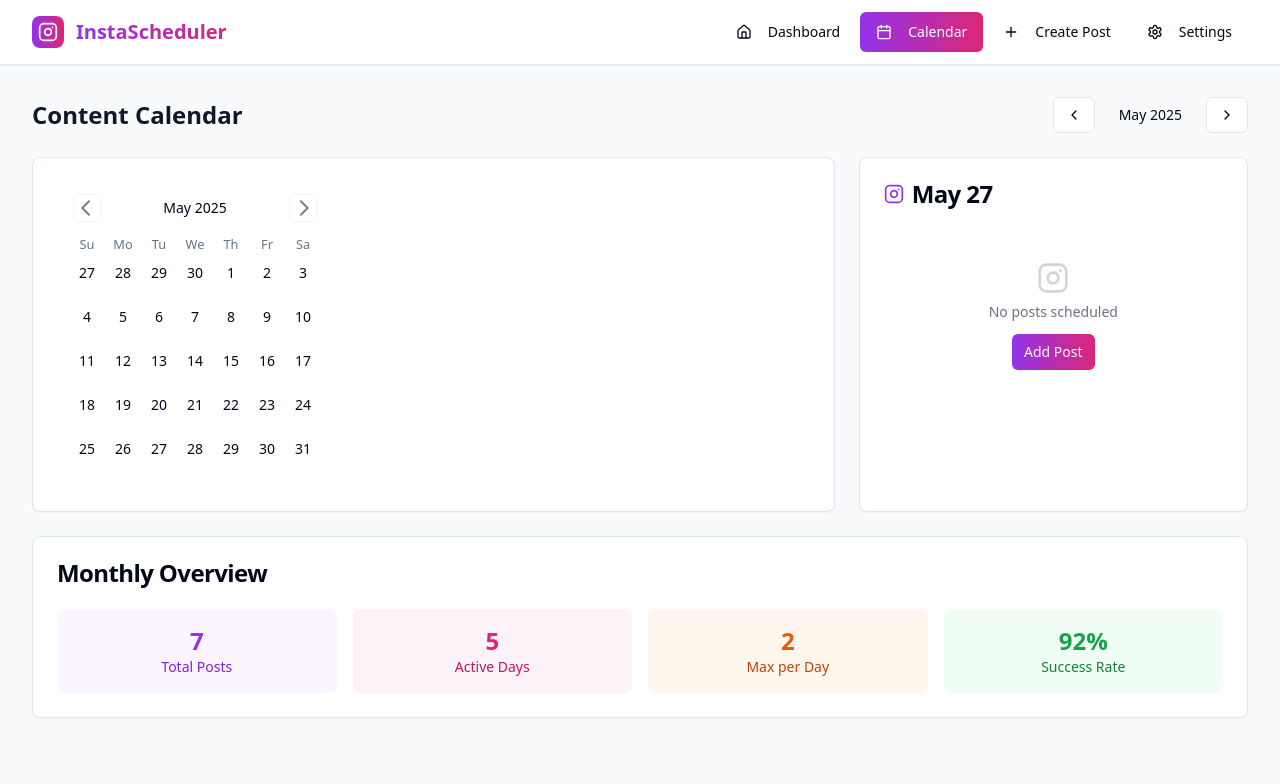
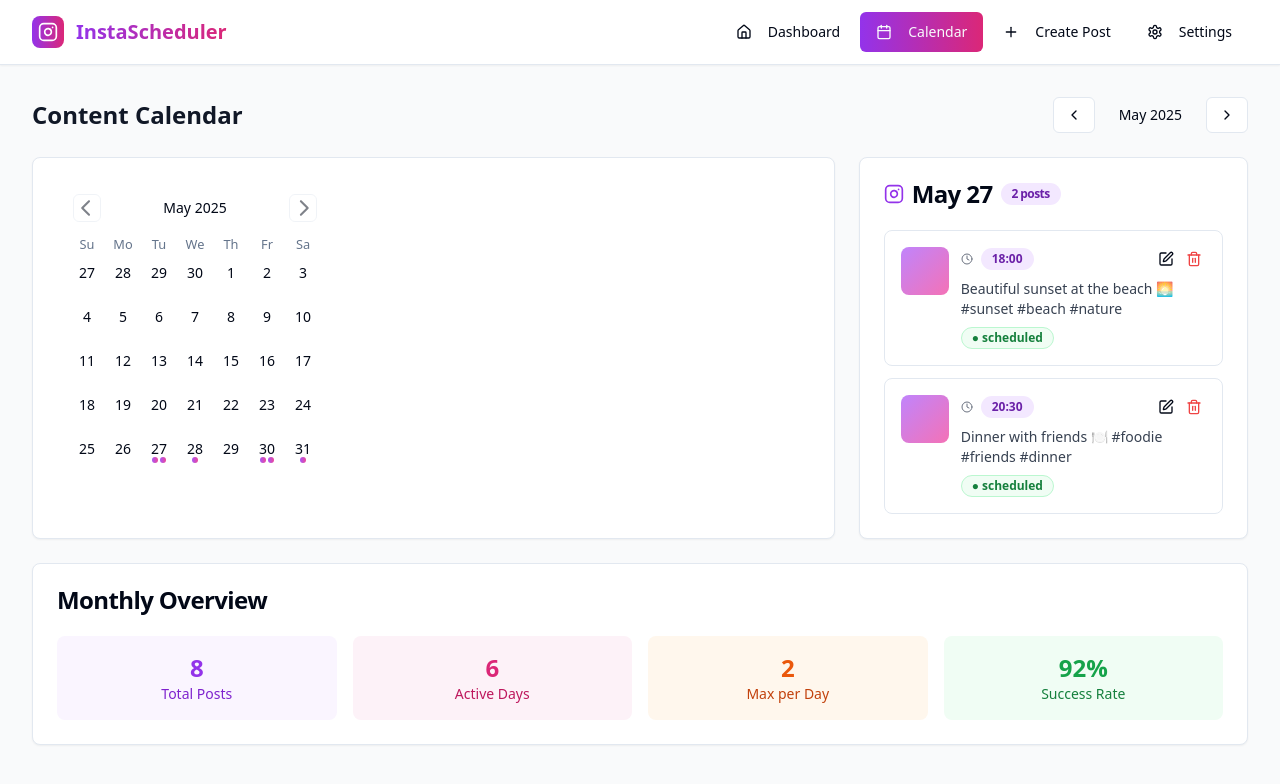
Before and after one commit to dominik-olsz/insta-cal-scheduler, a React (Vite) app: page / in a window 1280 px wide. Both pictures are taken after a click on the button "Calendar". Shown: the top 784 px of the page. Built offline with nearby package versions, Linux system fonts and the light colour scheme.

Commit message:
feat: Show scheduled posts on date click
Implement functionality to display scheduled posts when a date is clicked in the calendar view.

```diff
--- a/src/components/CalendarView.tsx
+++ b/src/components/CalendarView.tsx
@@ -1,4 +1,3 @@
-
 import { useState } from 'react';
 import { Calendar } from '@/components/ui/calendar';
 import { Card, CardContent, CardHeader, CardTitle } from '@/components/ui/card';
@@ -10,9 +9,9 @@ const CalendarView = () => {
   const [selectedDate, setSelectedDate] = useState<Date | undefined>(new Date());
   const [currentMonth, setCurrentMonth] = useState(new Date());
 
-  // Mock scheduled posts data - enhanced with more details
+  // Mock scheduled posts data - updated to 2025 dates
   const scheduledPosts = {
-    '2024-05-27': [
+    '2025-05-27': [
       {
         id: 1,
         time: '18:00',
@@ -28,7 +27,7 @@ const CalendarView = () => {
         image: '/placeholder.svg'
       }
     ],
-    '2024-05-28': [
+    '2025-05-28': [
       {
         id: 3,
         time: '09:00',
@@ -37,7 +36,7 @@ const CalendarView = () => {
         image: '/placeholder.svg'
       }
     ],
-    '2024-05-30': [
+    '2025-05-30': [
       {
         id: 4,
         time: '15:00',
@@ -53,7 +52,7 @@ const CalendarView = () => {
         image: '/placeholder.svg'
       }
     ],
-    '2024-05-31': [
+    '2025-05-31': [
       {
         id: 6,
         time: '12:00',
@@ -62,11 +61,20 @@ const CalendarView = () => {
         image: '/placeholder.svg'
       }
     ],
-    '2024-06-01': [
+    '2025-06-01': [
       {
         id: 7,
         time: '16:00',
         caption: 'New month, new goals! 🎯 #goals #motivation #june',
+        status: 'scheduled',
+        image: '/placeholder.svg'
+      }
+    ],
+    '2025-06-05': [
+      {
+        id: 8,
+        time: '14:00',
+        caption: 'Thursday vibes 💪 #thursday #motivation #work',
         status: 'scheduled',
         image: '/placeholder.svg'
       }
```
